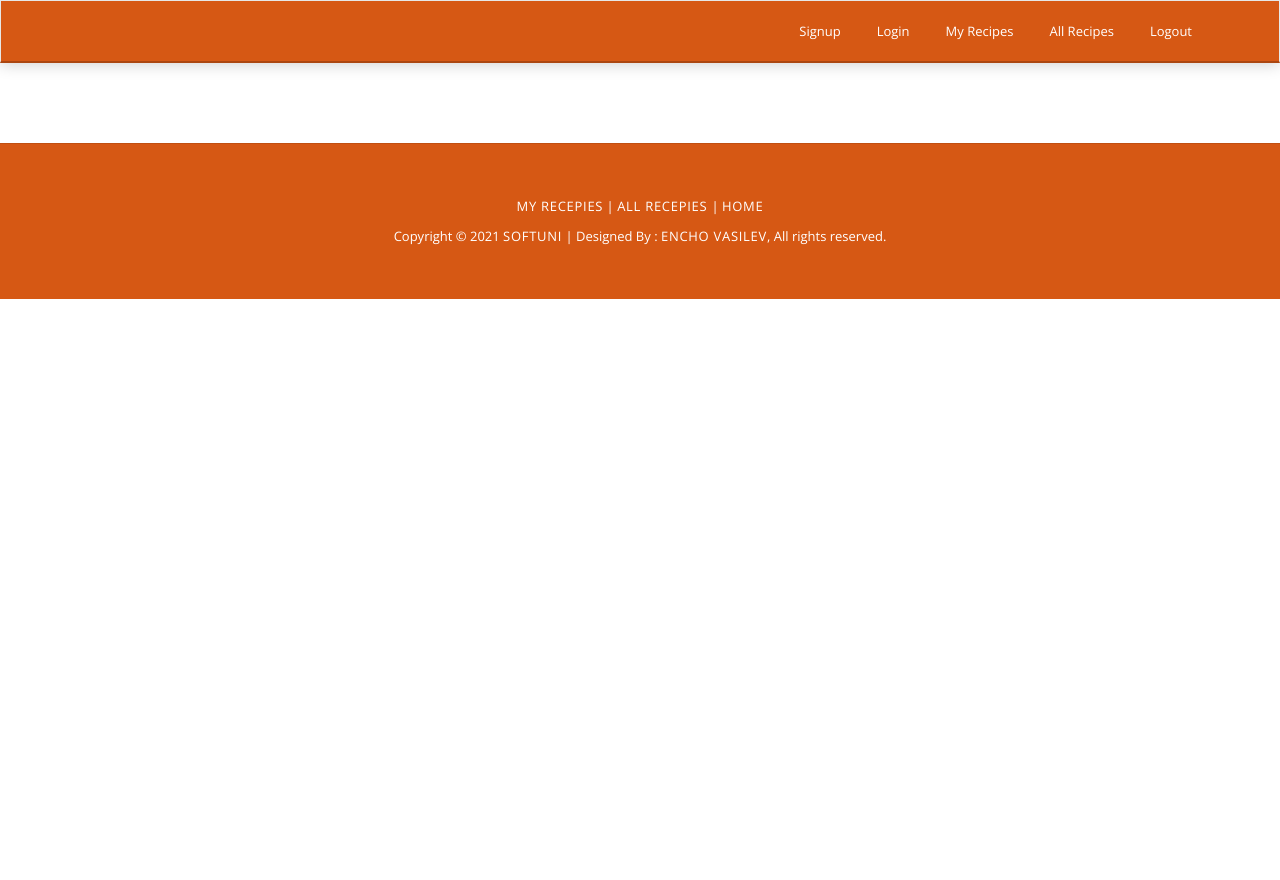
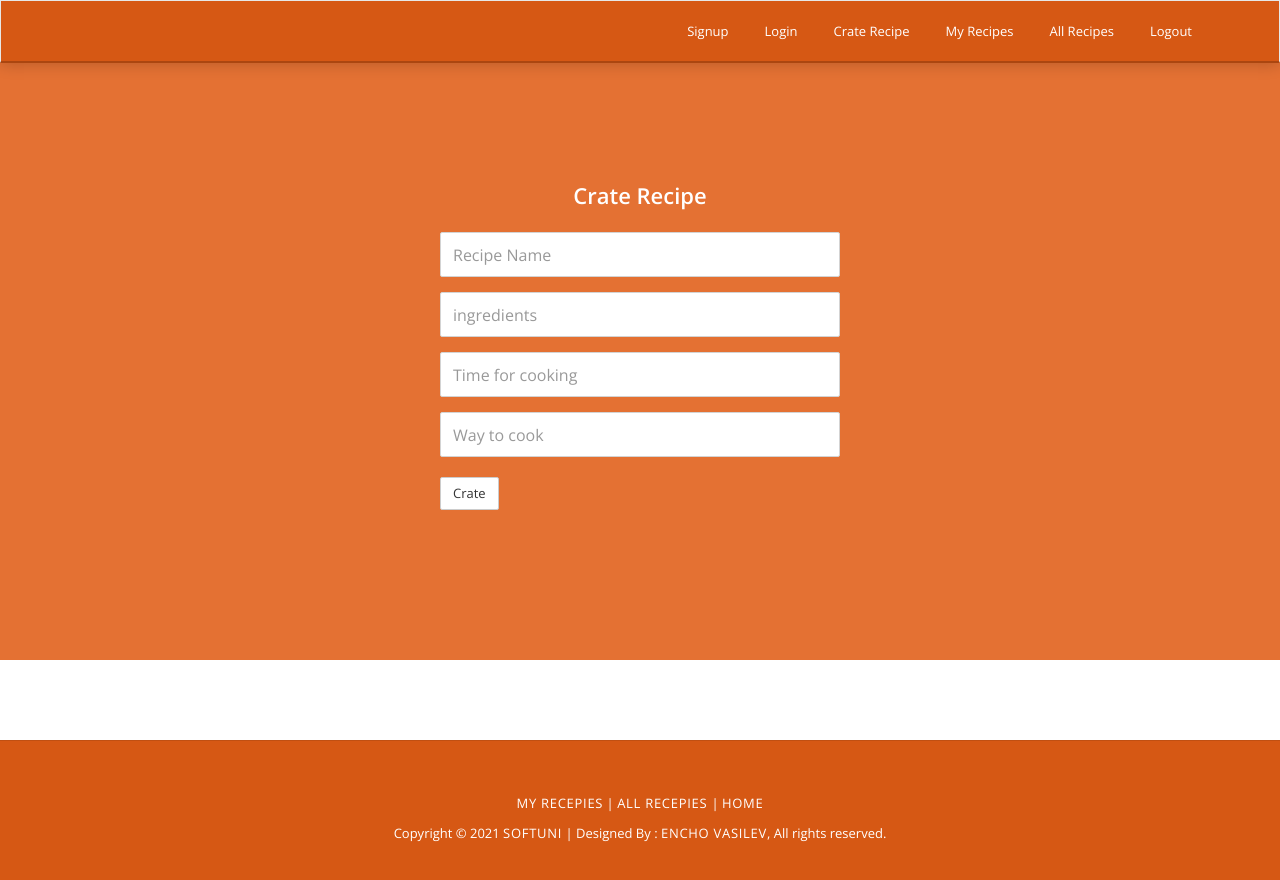
Before and after one commit to edvasilev94/CRA-Project, a JavaScript app: page /crate in a window 1280 px wide. Shown: the top 880 px of the page. Before the commit the page ends 800 px from the top, so only its background shows below. Built offline with nearby package versions, Linux system fonts and the light colour scheme; the HTML template or start-up script is replaced by a standard one.

Commit message:
add crate page

```diff
--- a/public/index.html
+++ b/public/index.html
@@ -20,7 +20,7 @@
 		<!-- Favicon -->
 		<link rel="shortcut icon" href="./img/images.jpg">
 
-    <title>Recepies</title>
+    <title>Recipes</title>
   </head>
   <body>
     <noscript>You need to enable JavaScript to run this app.</noscript>
--- a/src/App.js
+++ b/src/App.js
@@ -6,6 +6,7 @@ import Header from "./components/Header/Header";
 import HomePage from './components/HomePage/HomePage';
 import Login from "./components/Login/Login";
 import Register from "./components/Register/Register";
+import CrateRecipe from './components/CrateRecipe/CrateRecipe'
 
 
 function App() {
@@ -15,6 +16,7 @@ function App() {
 
       <Routes>
         <Route path="/" element={<><Home/><HomePage /></>} />
+        <Route path="/crate" element={<CrateRecipe/>} />
         <Route path="/login" element={<Login/>} />
         <Route path="/register" element={<Register/>} />
       </Routes>
--- /dev/null
+++ b/src/components/CrateRecipe/CrateRecipe.js
@@ -0,0 +1,32 @@
+const CrateRecipe = () => {
+    return (
+        <div className="banner">
+				<div className="container">
+					<div className="register-area">
+						<h3>Crate Recipe</h3>
+						<form role="form" id="register-form">
+							<div className="form-group">
+								<input type="text" className="form-control" id="exampleInputName1" placeholder="Recipe Name	" />
+							</div>
+							<div className="form-group">
+							</div>
+							<div className="form-group">
+								<input type="email" className="form-control" id="exampleInputEmail1" placeholder="ingredients" />
+							</div>
+							<div className="form-group">
+								<input type="password" className="form-control" id="exampleInputPassword1" placeholder="Time for cooking" />
+							</div>
+							<div className="form-group">
+								<input type="password" className="form-control" id="exampleInputPassword2" placeholder="Way to cook" />
+							</div>
+							<button type="submit" className="btn btn-default">Crate</button>&nbsp;
+						</form>
+					</div>
+				</div>
+			</div>
+    )
+
+
+};
+
+export default CrateRecipe;
--- a/src/components/Footer/Footer.js
+++ b/src/components/Footer/Footer.js
@@ -2,7 +2,7 @@ const Footer = () => {
     return (
         <footer>
         <div className="container">
-            <p><a href="#">My Recepies</a> | <a href="#work">All Recepies </a>| <a href="#work">Home</a></p>
+            <p><a href="/myrecipes">My Recepies</a> | <a href="/recipes">All Recepies </a>| <a href="/">Home</a></p>
             {/* <div className="social">
                 <a href="#"><i className="fa fa-facebook"></i></a>
                 <a href="#"><i className="fa fa-twitter"></i></a>
--- a/src/components/Header/Header.js
+++ b/src/components/Header/Header.js
@@ -16,6 +16,7 @@ const Header = () => {
                         <ul className="nav navbar-nav navbar-right">
                             <li><a href="/register">Signup</a></li>
                             <li><a href="/login">Login</a></li>
+                            <li><a href="/crate">Crate Recipe</a></li>
                             <li><a href="/myrecipes">My Recipes</a></li>
                             <li><a href="/recepies">All Recipes</a></li>
                             <li><a href="/logout">Logout</a></li>
```
Also changed, not shown: src/components/CrateBlog/CrateBlog.js (deleted).
